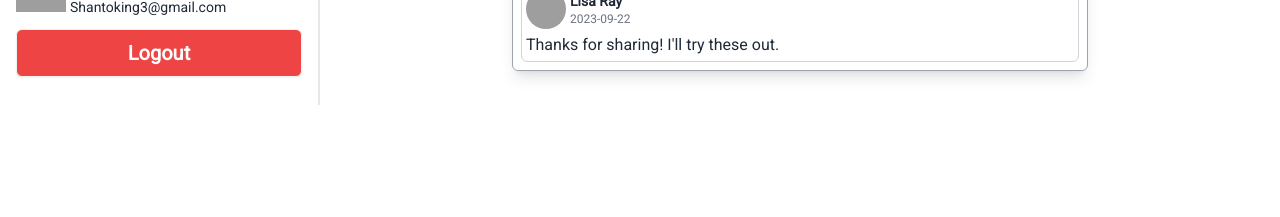
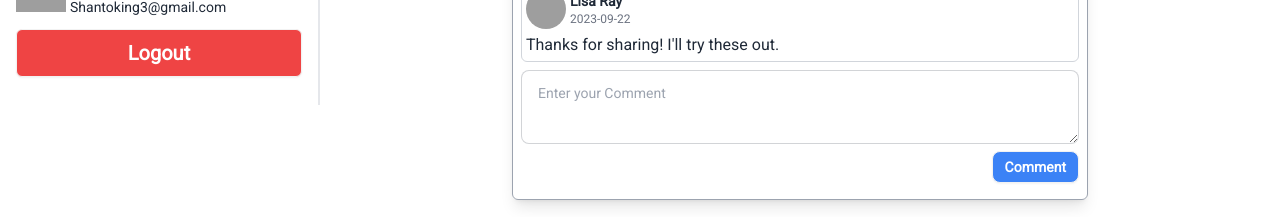
Before and after one commit to juixer/tails-of-joy-frontend, a Next.js app: page /post/1 in a window 1280 px wide. Shown: the part 695-912 px from the top of the page. Before the commit the page ends 800 px from the top, so only its background shows below. Built offline with nearby package versions, Linux system fonts and the light colour scheme; grey boxes are pictures that could not be loaded.

Commit message:
dynamic dummy post page designed

```diff
--- a/src/app/(WithCommonLayout)/post/[postId]/page.tsx
+++ b/src/app/(WithCommonLayout)/post/[postId]/page.tsx
@@ -68,18 +68,18 @@ const ViewPostPage = ({ params }: { params: string }) => {
         <div className="space-y-2">
           {post.comments.map((comment) => (
             <div
-              key={comment._id}
+              key={comment?._id}
               className="flex flex-col gap-1 border rounded-md border-gray-300 p-1"
             >
               <div className="flex items-center gap-1">
                 <img
                   className="w-10 h-10 rounded-full object-cover"
                   src={"https://i.ibb.co.com/Xjjd68g/default-user.jpg"}
-                  alt={comment.name}
+                  alt={comment?.name}
                 />
                 <div>
-                  <div className="text-sm font-semibold">{comment.name}</div>
-                  <div className="text-xs text-gray-500">{comment.date}</div>
+                  <div className="text-sm font-semibold">{comment?.name}</div>
+                  <div className="text-xs text-gray-500">{comment?.date}</div>
                 </div>
               </div>
               <div>
@@ -88,6 +88,17 @@ const ViewPostPage = ({ params }: { params: string }) => {
             </div>
           ))}
         </div>
+        <form className="my-2">
+          <textarea
+            className="textarea textarea-bordered w-full"
+            placeholder="Enter your Comment"
+          ></textarea>
+          <div className="flex justify-end">
+            <button className="btn btn-sm bg-blue-500 hover:bg-sky-600 text-white">
+              Comment
+            </button>
+          </div>
+        </form>
       </div>
     </div>
   );
```
